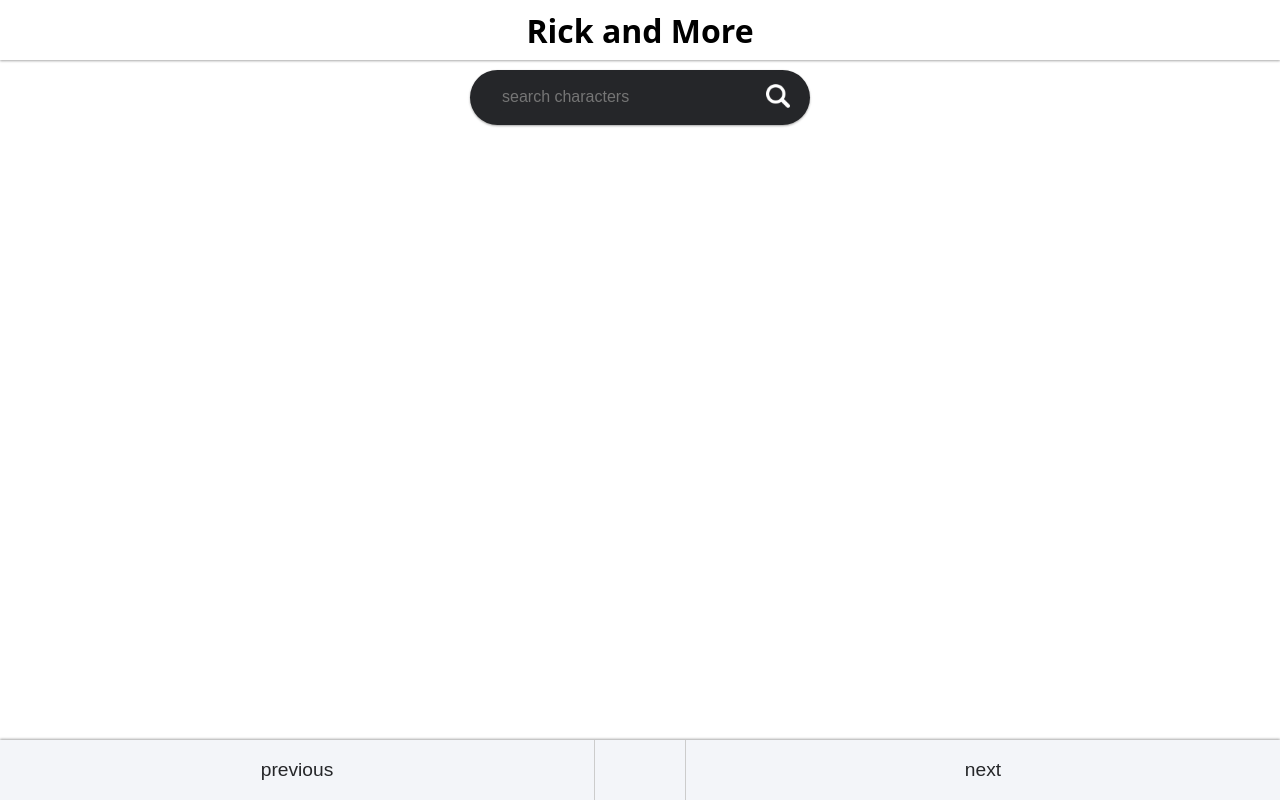
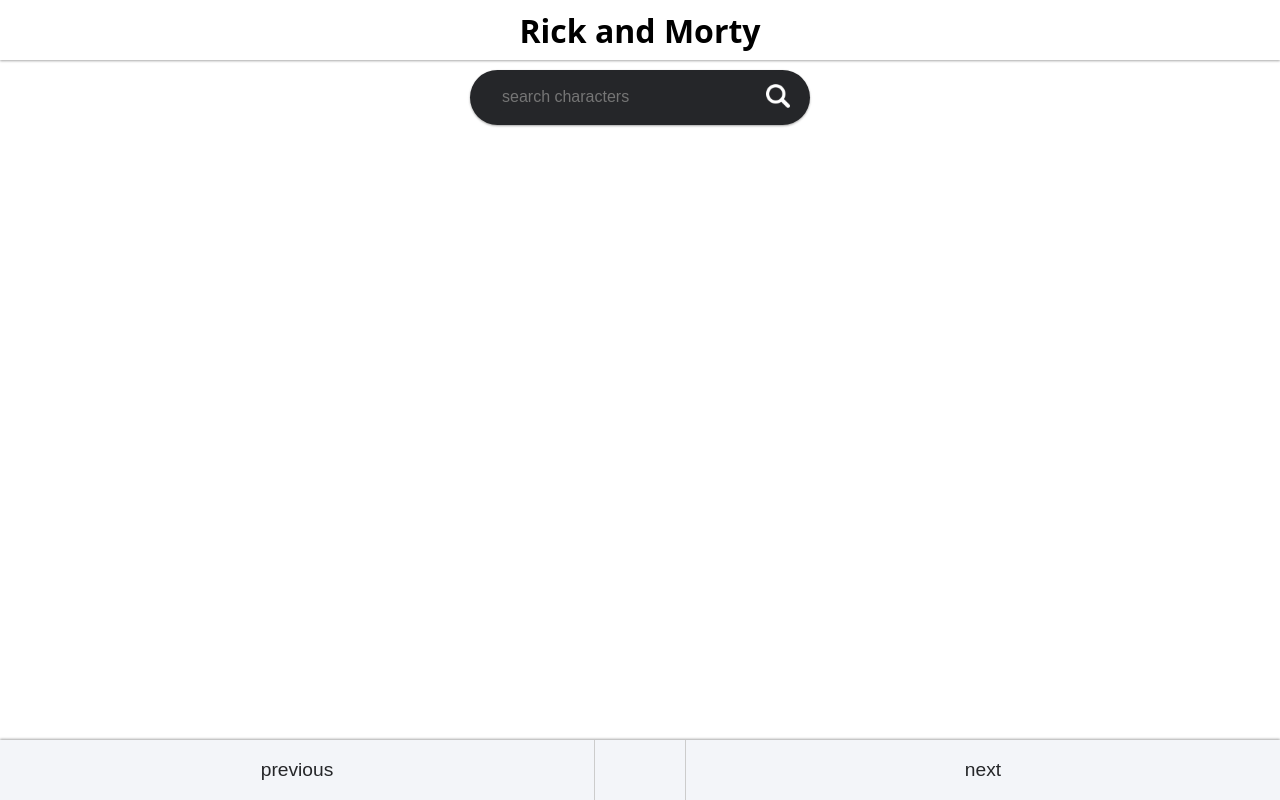
Before and after one commit to zcarian/recap-project-3-rick-and-morty, a website with bundled scripts: page index.html in a window 1280 px wide. Built offline with nearby package versions, Linux system fonts and the light colour scheme; no server answers.

```diff
--- a/index.html
+++ b/index.html
@@ -10,7 +10,7 @@
     <link rel="stylesheet" href="./styles.css" />
   </head>
   <body>
-    <h1 class="title">Rick and More</h1>
+    <h1 class="title">Rick and Morty</h1>
     <main>
       <div class="search-bar-container" data-js="search-bar-container"></div>
       <ul class="card-container" data-js="card-container"></ul>
```
Also changed, not shown: 1 other file.
